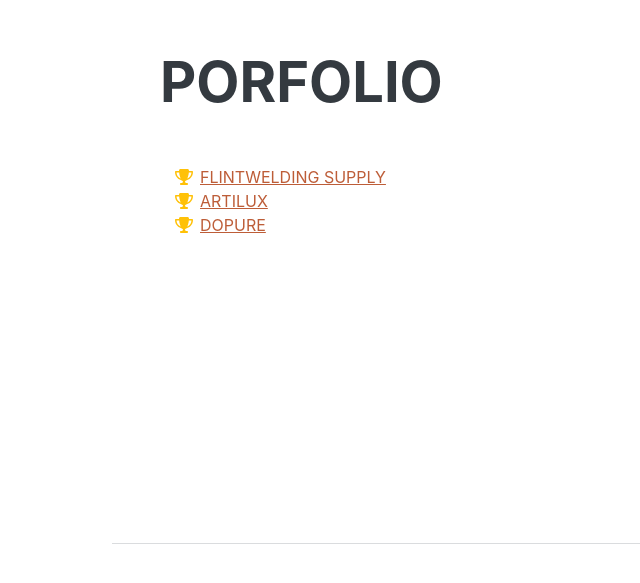
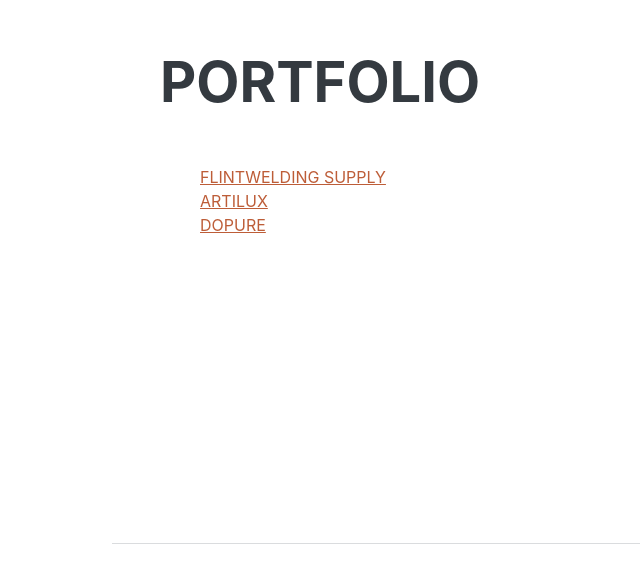
Before and after one commit to lepitenkevin/kevinlepiten, a plain HTML site: page index.html in a window 1280 px wide. Shown: the part 4978-5561 px from the top of the page, without its empty margins (160-800 px from the left). Drawn offline with nearby package versions, Linux system fonts and the light colour scheme; a web font is replaced by a local one.

Commit message:
Update index.html

```diff
--- a/index.html
+++ b/index.html
@@ -201,20 +201,20 @@
             <!-- Portofolio-->
             <section class="resume-section" id="portfolio">
                 <div class="resume-section-content">
-                    <h2 class="mb-5">Porfolio</h2>
+                    <h2 class="mb-5">Portfolio</h2>
                     <ul class="fa-ul mb-0">
                         <li>
 
 
-                            <span class="fa-li"><i class="fas fa-trophy text-warning"></i></span>
+                            <span class="fa-li"><i class="fas "></i></span>
 				<a href="http://flintweldingsupply.com/" target="_blank">FLINTWELDING SUPPLY</a>
                         </li>
                         <li>
-                            <span class="fa-li"><i class="fas fa-trophy text-warning"></i></span>
+                            <span class="fa-li"><i class="fas "></i></span>
                             <a href="http://artilux.com.au/" target="_blank">ARTILUX</a>
                         </li>
 			<li>
-                            <span class="fa-li"><i class="fas fa-trophy text-warning"></i></span>
+                            <span class="fa-li"><i class="fas "></i></span>
                             <a href="http://dopure.shop/" target="_blank">DOPURE</a>
                         </li>
                     </ul>
```
